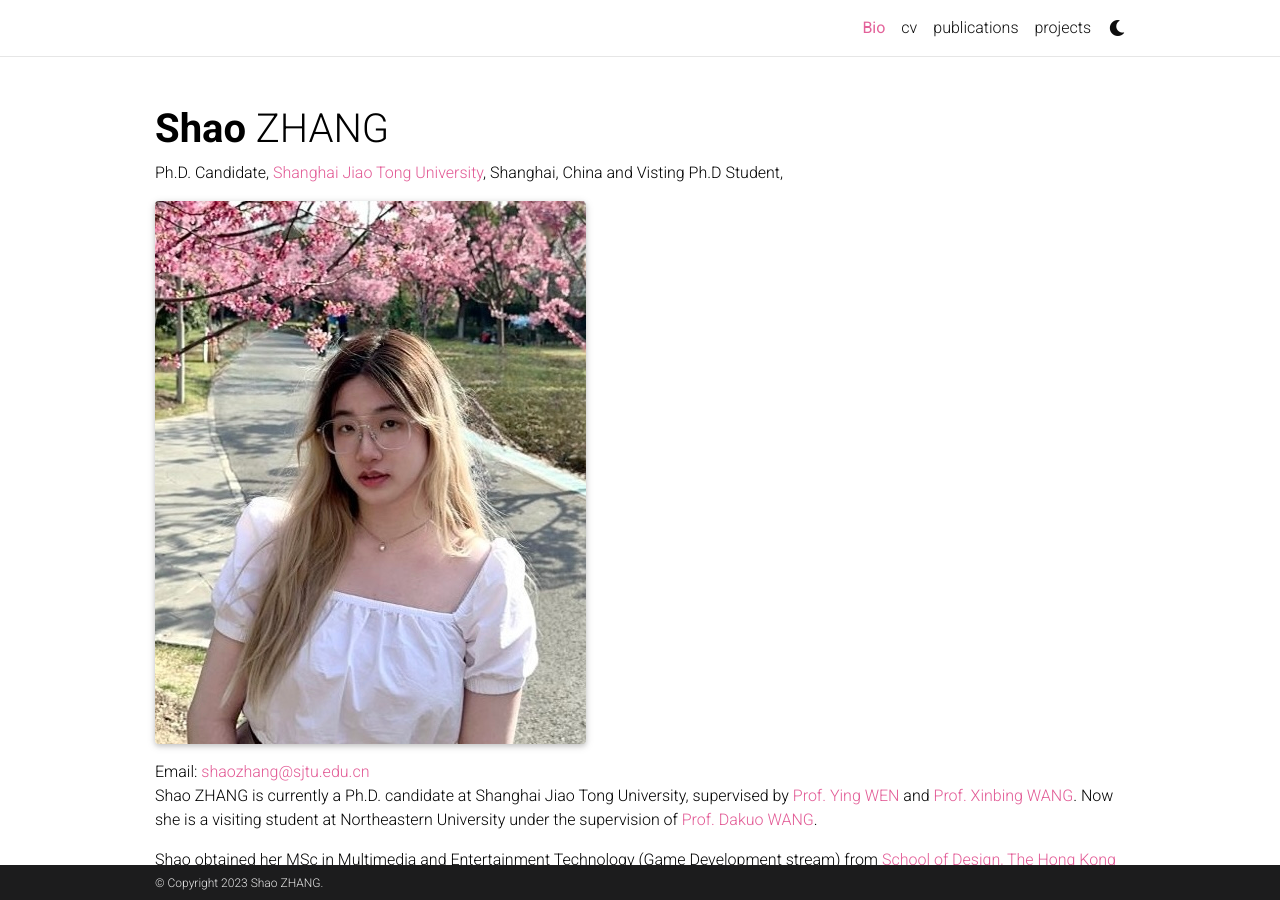
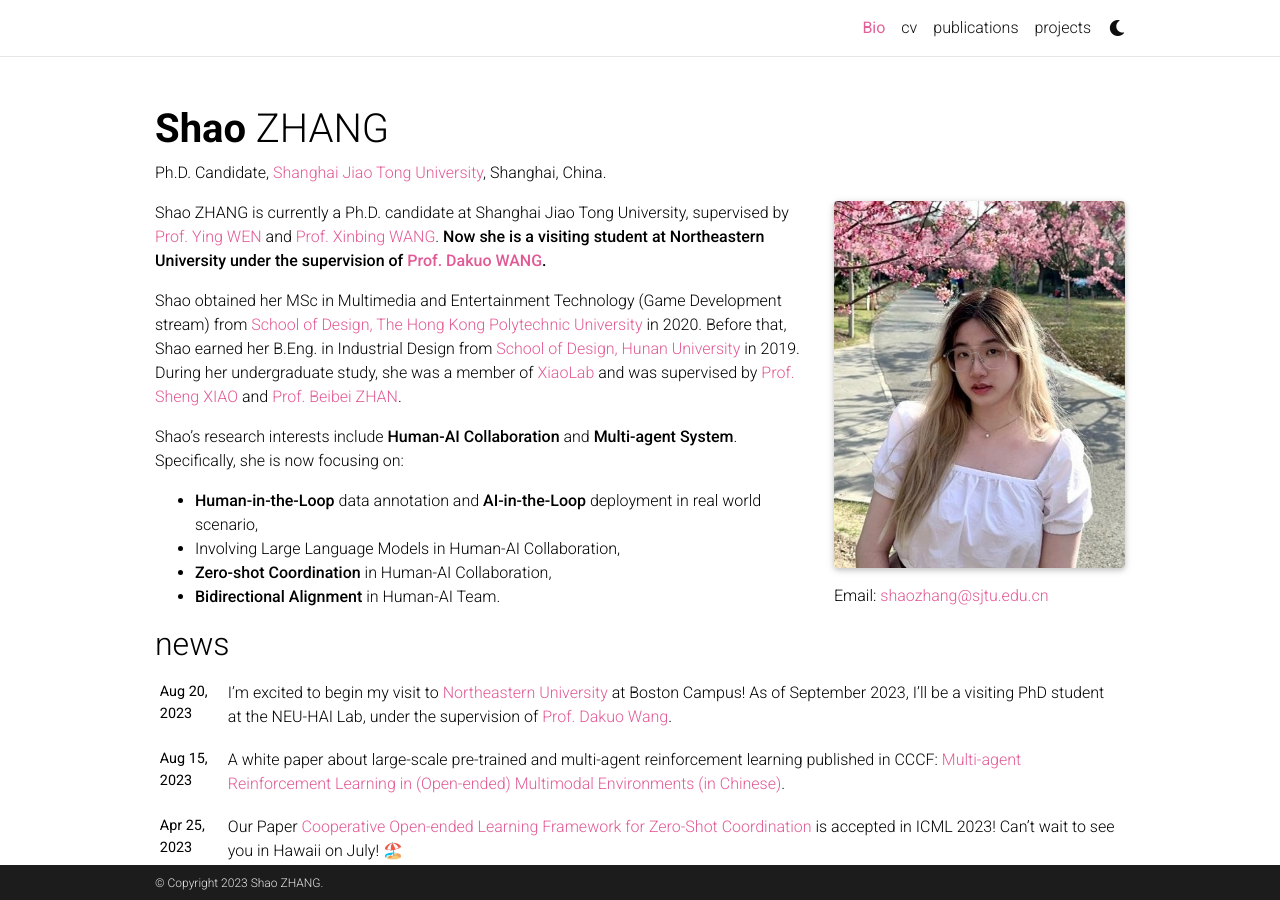
Before and after one commit to ShaoZhang0115/shaozhang_home_page, a Jekyll site: the page built from _pages/about.md, in a window 1280 px wide and 900 px high. Built offline with Jekyll 4.4.1, drawn with Linux system fonts in a browser that asks for light colours; full-size pictures stand in for the smaller copies a plugin makes; comment, search, counter and statistics services are not loaded; a style sheet for code colours, icons or effects is not loaded.

Commit message:
fix subtitle

```diff
--- a/_pages/about.md
+++ b/_pages/about.md
@@ -2,7 +2,7 @@
 layout: about
 title: Bio
 permalink: /
-subtitle: Ph.D. Candidate, <a href='https://www.sjtu.edu.cn/'> Shanghai Jiao Tong University</a>, Shanghai, China and Visting Ph.D Student, <a herf="https://www.northeastern.edu/'> Northeastern University</a>, Boston, USA.
+subtitle: Ph.D. Candidate, <a href='https://www.sjtu.edu.cn/'> Shanghai Jiao Tong University</a>, Shanghai, China.
 
 
 profile:
@@ -20,7 +20,7 @@
 social: true  # includes social icons at the bottom of the page
 ---
 
-Shao ZHANG is currently a Ph.D. candidate at Shanghai Jiao Tong University, supervised by [Prof. Ying WEN](https://yingwen.io/) and [Prof. Xinbing WANG](https://www.cs.sjtu.edu.cn/~wang-xb/). Now she is a visiting student at Northeastern University under the supervision of [Prof. Dakuo WANG](https://www.dakuowang.com/).
+Shao ZHANG is currently a Ph.D. candidate at Shanghai Jiao Tong University, supervised by [Prof. Ying WEN](https://yingwen.io/) and [Prof. Xinbing WANG](https://www.cs.sjtu.edu.cn/~wang-xb/). **Now she is a visiting student at Northeastern University under the supervision of [Prof. Dakuo WANG](https://www.dakuowang.com/).**
 
 Shao obtained her MSc in Multimedia and Entertainment Technology (Game Development stream) from [School of Design, The Hong Kong Polytechnic University](https://www.sd.polyu.edu.hk/en/) in 2020. Before that, Shao earned her B.Eng. in Industrial Design from [School of Design, Hunan University](http://design.hnu.edu.cn/) in 2019. During her undergraduate study, she was a member of [XiaoLab](http://xiaolab.net/) and was supervised by [Prof. Sheng XIAO](http://xiaolab.net/) and [Prof. Beibei ZHAN](http://ylsy.hnu.edu.cn/info/1164/9319.htm).
 
```
